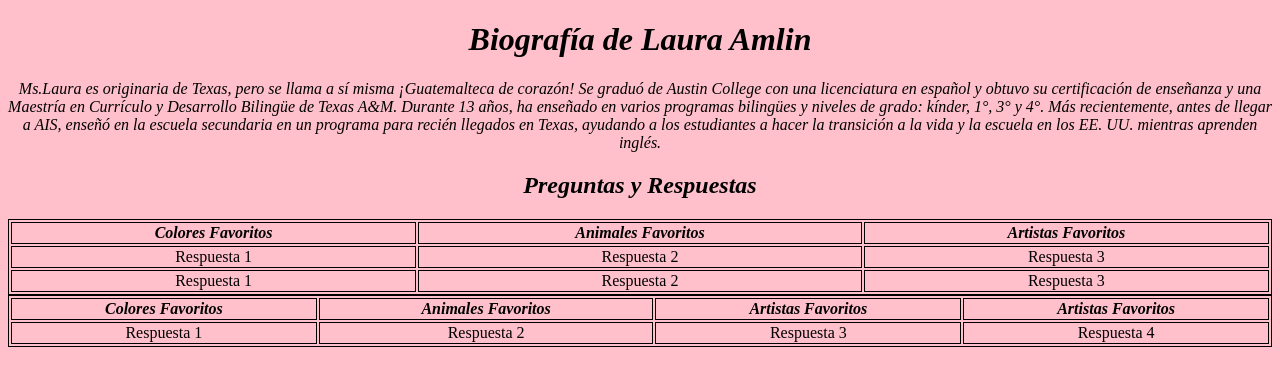
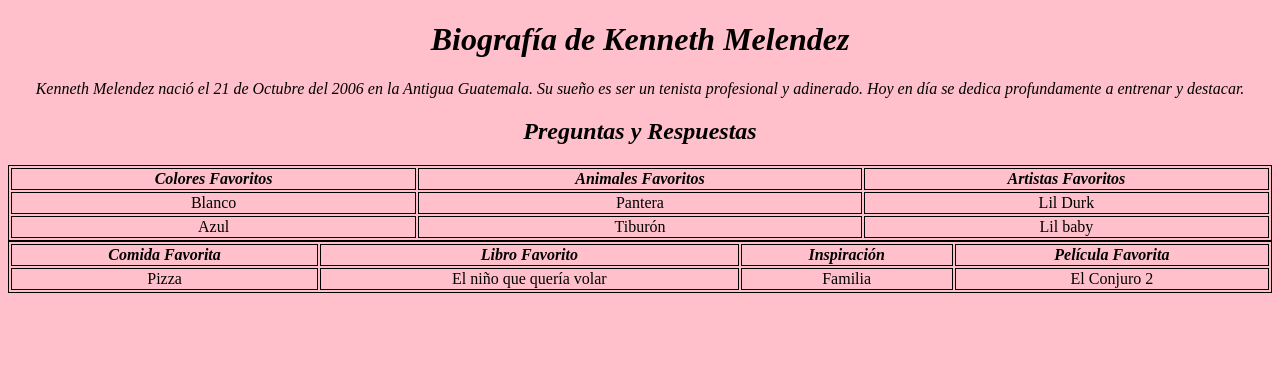
Before and after one commit to adrianaaaaam/finalprojectq3, a plain HTML site: page index.html in a window 1280 px wide. Drawn offline with Linux system fonts and the light colour scheme.

Commit message:
Update index.html

```diff
--- a/index.html
+++ b/index.html
@@ -11,8 +11,8 @@ body{text-align:center}
 <title>Adriana Mazariegos</title>
 <body>
 
-<h1><i>Biografía de Laura Amlin</i></h1>
-<p><i>Ms.Laura es originaria de Texas, pero se llama a sí misma ¡Guatemalteca de corazón! Se graduó de Austin College con una licenciatura en español y obtuvo su certificación de enseñanza y una Maestría en Currículo y Desarrollo Bilingüe de Texas A&M. Durante 13 años, ha enseñado en varios programas bilingües y niveles de grado: kínder, 1°, 3° y 4°. Más recientemente, antes de llegar a AIS, enseñó en la escuela secundaria en un programa para recién llegados en Texas, ayudando a los estudiantes a hacer la transición a la vida y la escuela en los EE. UU. mientras aprenden inglés.</i></p>
+<h1><i>Biografía de Kenneth Melendez</i></h1>
+<p><i>Kenneth Melendez nació el 21 de Octubre del 2006 en la Antigua Guatemala. Su sueño es ser un tenista profesional y adinerado. Hoy en día se dedica profundamente a entrenar y destacar. </i></p>
 
   <style>
 table, th, td {
@@ -30,14 +30,14 @@ table, th, td {
     <th><i>Artistas Favoritos</i></th>
   </tr>
   <tr>
-    <td>Respuesta 1</td>
-    <td>Respuesta 2</td>
-    <td>Respuesta 3</td>
+    <td>Blanco</td>
+    <td>Pantera</td>
+    <td>Lil Durk</td>
   </tr>
   <tr>
-    <td>Respuesta 1</td>
-    <td>Respuesta 2</td>
-    <td>Respuesta 3</td>
+    <td>Azul</td>
+    <td>Tiburón</td>
+    <td>Lil baby</td>
   </tr>
 </table>
 
@@ -50,16 +50,16 @@ table, th, td {
 
 <table style="width:100%">
   <tr>
-    <th><i>Colores Favoritos</i></th>
-    <th><i>Animales Favoritos</i></th>
-    <th><i>Artistas Favoritos</i></th>
-    <th><i>Artistas Favoritos</i></th>
+    <th><i>Comida Favorita</i></th>
+    <th><i>Libro Favorito</i></th>
+    <th><i>Inspiración</i></th>
+    <th><i>Película Favorita</i></th>
   </tr>
   <tr>
-    <td>Respuesta 1</td>
-    <td>Respuesta 2</td>
-    <td>Respuesta 3</td>
-    <td>Respuesta 4</td>
+    <td>Pizza</td>
+    <td>El niño que quería volar</td>
+    <td>Familia</td>
+    <td>El Conjuro 2</td>
   </tr>
 
 </table>
```
